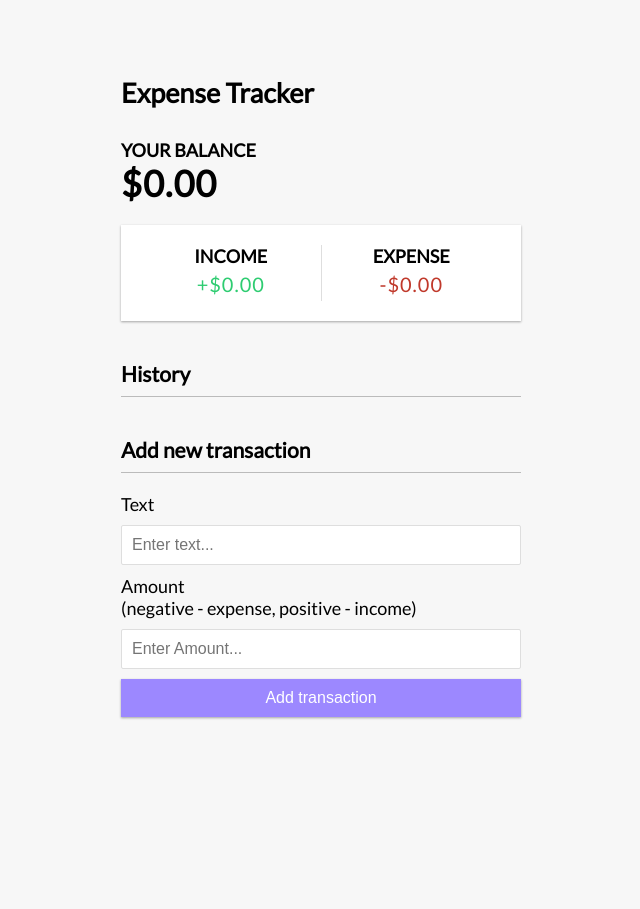
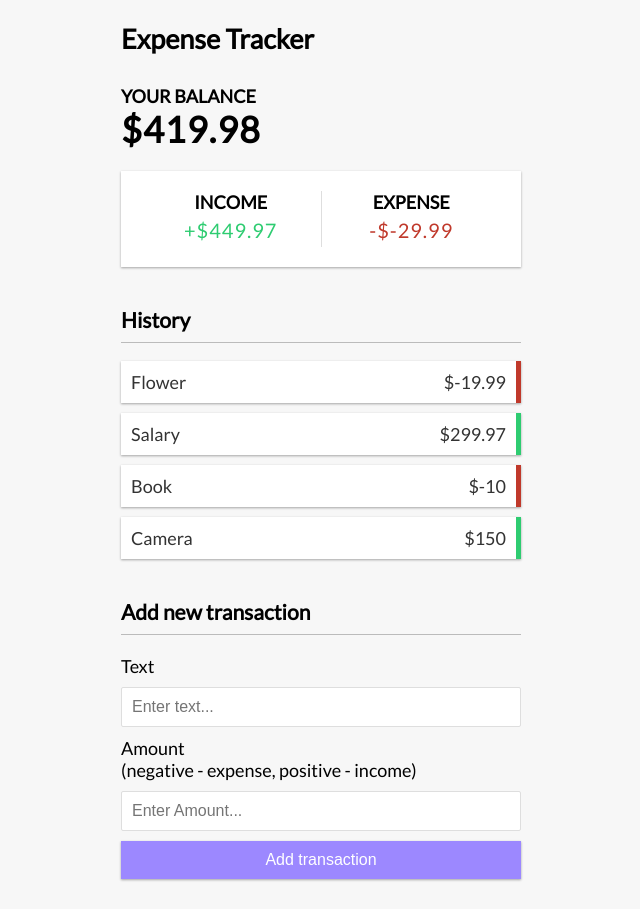
Before and after one commit to Sergent009/Vue-IncomeTracker, a Vue app: page / in a window 1280 px wide. Shown: the whole page, without its empty margins (319-959 px from the left). Before the commit the page ends 800 px from the top, so only its background shows below. Built offline with nearby package versions, Linux system fonts and the light colour scheme.

Commit message:
Project income tracker in vue js exceeded further

```diff
--- a/src/App.vue
+++ b/src/App.vue
@@ -2,9 +2,9 @@
 
 <MyHeader2 />
 <div class="container">
-  <MyBalance2 />
-  <IncomeExpense2 />
-  <TransactionList2 :transactions="transactions" /> <!-- passing the transaction as a prop -->
+  <MyBalance2 :total="total" />
+  <IncomeExpense2 :income="income" :expense="expense" />
+  <TransactionList2 :transactions="transactions" />
   <AddTransaction2 />
 </div>
 
@@ -17,7 +17,7 @@ import MyBalance2 from './components/MyBalance2.vue'
 import IncomeExpense2 from './components/IncomeExpense2.vue'
 import TransactionList2 from './components/TransactionList2.vue'
 import AddTransaction2 from './components/AddTransaction2.vue'
-import { ref } from 'vue'
+import { ref, computed } from 'vue'
 
 export default {
   name: 'App',
@@ -28,7 +28,6 @@ export default {
     TransactionList2,
     AddTransaction2
   },
-
   setup(){
     const transactions = ref([
       {id: 1, text: 'Flower', amount: -19.99},
@@ -36,8 +35,33 @@ export default {
       {id: 3, text: 'Book', amount: -10},
       {id: 4, text: 'Camera', amount: 150},
       ])
+
+      // get total balance
+      const total = computed(() => {
+        return transactions.value.reduce((acc, transaction) =>{
+        return acc + transaction.amount
+        }, 0)
+      })
+
+      // get income
+      const income = computed(() => {
+        return transactions.value.filter((transaction) => transaction.amount > 0).reduce((acc, transaction) => {
+          return acc + transaction.amount
+        }, 0).toFixed(2)
+      })
+
+      // get expense
+      const expense = computed(() => {
+        return transactions.value.filter((transaction) => transaction.amount < 0).reduce((acc, transaction) =>{
+          return acc + transaction.amount
+        }, 0).toFixed(2)
+      })
+
       return{
-                transactions
+        transactions,
+        total,
+        income,
+        expense
       }
     }
 }
--- a/src/components/AddTransaction2.vue
+++ b/src/components/AddTransaction2.vue
@@ -18,8 +18,9 @@
 </template>
 
 <script>
+
     export default {
-        name: 'AddTransaction2'
+        name: 'AddTransaction2',
     }
 </script>
 
--- a/src/components/IncomeExpense2.vue
+++ b/src/components/IncomeExpense2.vue
@@ -3,12 +3,12 @@
     <div class="inc-exp-container">
         <div>
             <h4>Income</h4>
-            <p id="money-plus" class="money plus">+$0.00</p>
+            <p id="money-plus" class="money plus">+${{ income }}</p>
         </div>
 
         <div>
             <h4>Expense</h4>
-            <p id="money-minus" class="money minus">-$0.00</p>
+            <p id="money-minus" class="money minus">-${{ expense }}</p>
         </div>
     </div>
 
@@ -16,7 +16,8 @@
 
 <script>
     export default {
-        name: 'IncomeExpense2'
+        name: 'IncomeExpense2',
+        props: ['income', 'expense']
     }
 </script>
 
--- a/src/components/MyBalance2.vue
+++ b/src/components/MyBalance2.vue
@@ -1,13 +1,14 @@
 <template>
 
     <h4>Your Balance</h4>
-    <h1 id="balance">$0.00</h1>
+    <h1 id="balance">${{ total }}</h1>
 
 </template>
 
 <script>
     export default {
-        name: 'MyBalance2'
+        name: 'MyBalance2',
+        props: ['total']
     }
 </script>
 
--- a/src/components/TransactionList2.vue
+++ b/src/components/TransactionList2.vue
@@ -10,23 +10,14 @@
 </template>
 
 <script>
-import {defineProps} from 'vue'
 
-    export default {
-        name: 'TransactionList2',
+export default {
+    name: 'TransactionList2',
 
-       setup(){
-        const props = defineProps({
-            transactions: {
-                type:Array,
-                required: true
-            }
-        })
 
-        return{
-            props
-        }
-       }
+    props: ['transactions'],
+
+
     }
 </script>
 
```
Lines whose indentation alone changed are shown as unchanged.
